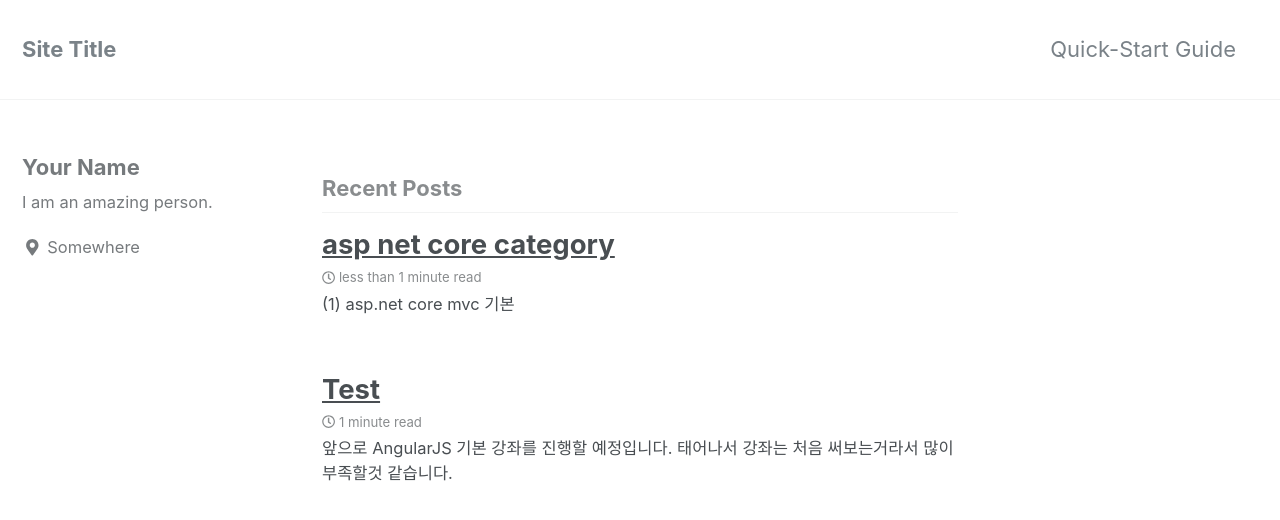
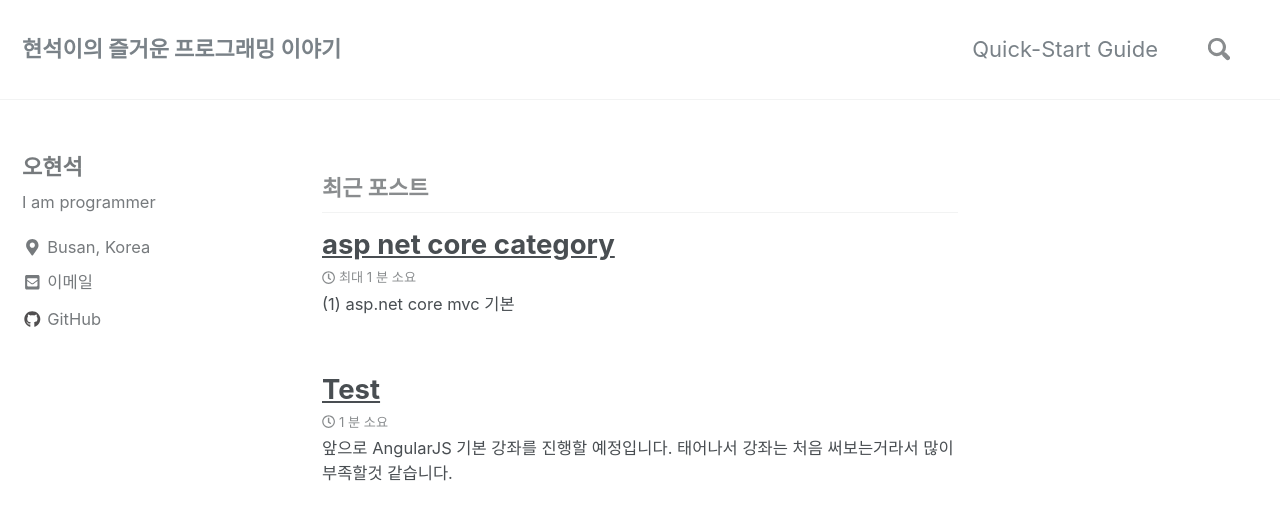
Before and after one commit to ohhyunseok/ohhyunseok.github.io, a Jekyll site: the page built from index.html, in a window 1280 px wide and 900 px high. Shown: the top 520 px of the window. Built offline with Jekyll 4.4.1, drawn with Linux system fonts in a browser that asks for light colours; nearby versions of some CDN libraries; the list of posts is cut into pages by our own code; some of the changed text lies outside the part shown.

Commit message:
restore config

```diff
--- a/_config.yml
+++ b/_config.yml
@@ -11,25 +11,25 @@
 # https://mmistakes.github.io/minimal-mistakes/docs/quick-start-guide/#installing-the-theme
 
 # theme                  : "minimal-mistakes-jekyll"
-remote_theme           : "mmistakes/minimal-mistakes"
+# remote_theme           : "mmistakes/minimal-mistakes"
 minimal_mistakes_skin    : "default" # "air", "aqua", "contrast", "dark", "dirt", "neon", "mint", "plum", "sunrise"
 
 # Site Settings
-locale                   : "en-US"
-title                    : "Site Title"
+locale                   : "ko-KR"
+title                    : "현석이의 즐거운 프로그래밍 이야기"
 title_separator          : "-"
-name                     : "Your Name"
-description              : "An amazing website."
+name                     : "오현석"
+description              : "프로그래밍의 즐거움을 찾아서~"
 url                      : "https://ohhyunseok.github.io"
 baseurl                  : # the subpath of your site, e.g. "/blog"
-repository               : # GitHub username/repo-name e.g. "mmistakes/minimal-mistakes"
+repository               : "https://github.com/ohhyunseok/ohhyunseok.github.io"
 teaser                   : # path of fallback teaser image, e.g. "/assets/images/500x300.png"
 # breadcrumbs            : false # true, false (default)
 words_per_minute         : 200
 comments:
-  provider               : # false (default), "disqus", "discourse", "facebook", "google-plus", "staticman", "staticman_v2" "custom"
+  provider               : "disqus"  # false (default), "disqus", "discourse", "facebook", "google-plus", "staticman", "staticman_v2" "custom"
   disqus:
-    shortname            : # https://help.disqus.com/customer/portal/articles/466208-what-s-a-shortname-
+    shortname            : "wisestone" # https://help.disqus.com/customer/portal/articles/466208-what-s-a-shortname-
   discourse:
     server               : # https://meta.discourse.org/t/embedding-discourse-comments-via-javascript/31963 , e.g.: meta.discourse.org
   facebook:
@@ -58,17 +58,15 @@ reCaptcha:
   secret                 :
 atom_feed:
   path                   : # blank (default) uses feed.xml
-search                   : # true, false (default)
-search_full_content      : # true, false (default)
-search_provider          : # lunr (default), algolia, google
+search                   : true
+search_full_content      : true
+search_provider          : # lunr (default), algolia
 algolia:
   application_id         : # YOUR_APPLICATION_ID
   index_name             : # YOUR_INDEX_NAME
   search_only_api_key    : # YOUR_SEARCH_ONLY_API_KEY
   powered_by             : # true (default), false
-google:
-  search_engine_id       : # YOUR_SEARCH_ENGINE_ID
-  instant_search         : # false (default), true
+
 # SEO Related
 google_site_verification :
 bing_site_verification   :
@@ -100,11 +98,11 @@ analytics:
 
 # Site Author
 author:
-  name             : "Your Name"
+  name             : "오현석"
   avatar           : # path of avatar image, e.g. "/assets/images/bio-photo.jpg"
-  bio              : "I am an amazing person."
-  location         : "Somewhere"
-  email            :
+  bio              : "I am programmer"
+  location         : "Busan, Korea"
+  email            : "ohshaker@naver.com"
   uri              :
   home             : # null (default), "absolute or relative url to link to author home"
   bitbucket        :
@@ -113,7 +111,7 @@ author:
   flickr           :
   facebook         :
   foursquare       :
-  github           :
+  github           : "https://github.com/ohhyunseok/ohhyunseok.github.io"
   gitlab           :
   google_plus      :
   keybase          :
@@ -266,6 +264,6 @@ defaults:
       layout: single
       author_profile: true
       read_time: true
-      comments: # true
+      comments: true
       share: true
       related: true
```
